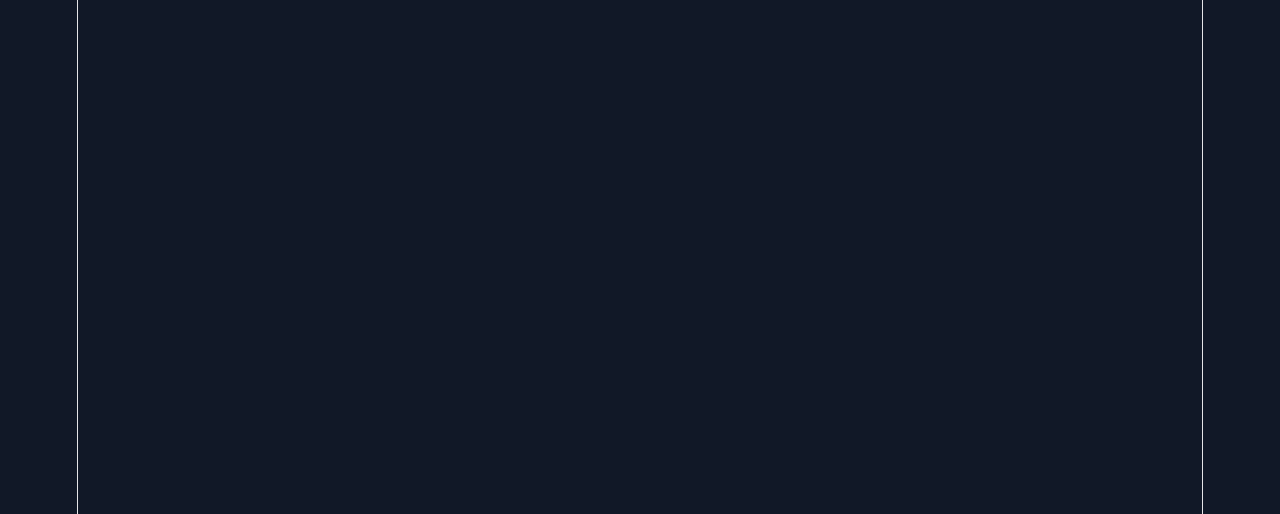
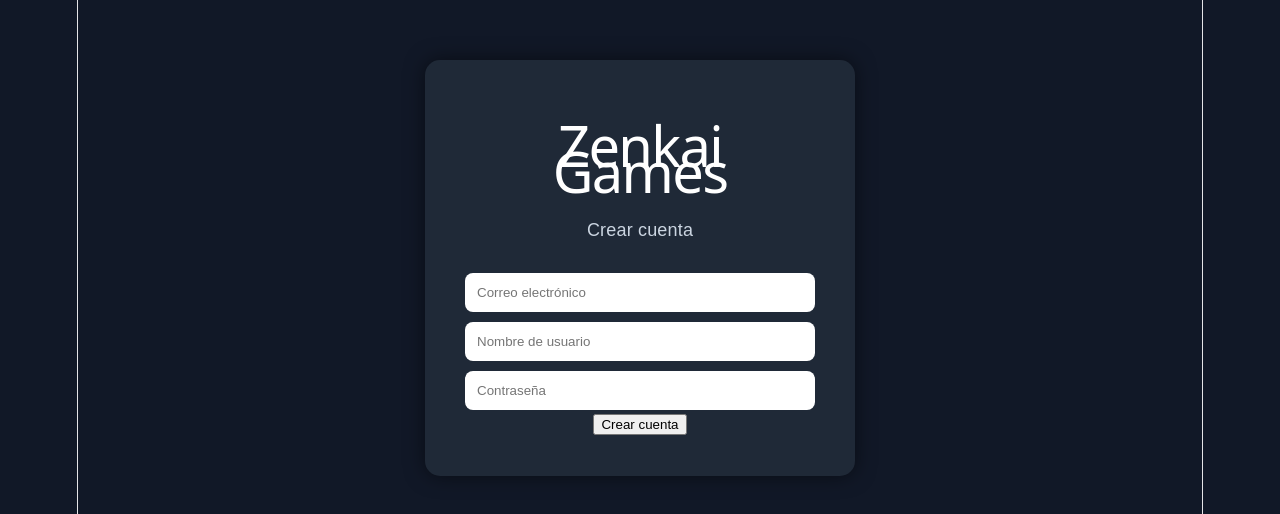
Before and after one commit to Maticraft2003/Zenkai-Games-2.0, a React app in the folder frontend/: page /register in a window 1280 px wide. Before the commit this address had no page. Shown: the part 132-646 px from the top of the page. Built offline with nearby package versions, Linux system fonts and the light colour scheme; the HTML template or start-up script is replaced by a standard one.

Commit message:
Avance login y registro

```diff
--- a/frontend/src/App.jsx
+++ b/frontend/src/App.jsx
@@ -1,3 +1,4 @@
+import Register from "./pages/Register";
 import "./App.css";
 import { Routes, Route, Navigate } from "react-router-dom";
 
@@ -11,8 +12,13 @@ function App() {
 
   return (
     <Routes>
+      {/* Si NO hay usuario -> Register */}
+    <Route
+      path="/register"
+      element={<Register />}
+     />
 
-      {/* Si NO hay usuario -> Login */}
+      {/* Si hay usuario -> Login */}
       <Route
         path="/"
         element={usuario ? <Navigate to="/home" /> : <Login />}
--- a/frontend/src/pages/Login.jsx
+++ b/frontend/src/pages/Login.jsx
@@ -54,6 +54,16 @@ function Login() {
         <div className="login-box">
             <h1>Zenkai Games</h1>
             <p>Inicia sesión</p>
+            <p>¿No tenés una cuenta?</p>
+
+              <button
+                  className="register-link"
+                  onClick={() => navigate("/register")}
+                >
+
+                   Registrarme
+
+              </button>
             <input
                 type="email"
                 placeholder="Correo electrónico"
--- /dev/null
+++ b/frontend/src/pages/Register.jsx
@@ -0,0 +1,55 @@
+import { useState } from "react";
+import "./Login.css";
+
+function Register() {
+
+    const [email, setEmail] = useState("");
+    const [username, setUsername] = useState("");
+    const [password, setPassword] = useState("");
+
+    return (
+
+        <div className="login-container">
+
+            <div className="login-box">
+
+                <h1>Zenkai Games</h1>
+
+                <p>Crear cuenta</p>
+
+                <input
+                    type="email"
+                    placeholder="Correo electrónico"
+                    value={email}
+                    onChange={(e) => setEmail(e.target.value)}
+                />
+
+                <input
+                    type="text"
+                    placeholder="Nombre de usuario"
+                    value={username}
+                    onChange={(e) => setUsername(e.target.value)}
+                />
+
+                <input
+                    type="password"
+                    placeholder="Contraseña"
+                    value={password}
+                    onChange={(e) => setPassword(e.target.value)}
+                />
+
+                <button>
+
+                    Crear cuenta
+
+                </button>
+
+            </div>
+
+        </div>
+
+    );
+
+}
+
+export default Register;
```
Also changed, not shown: 2 other files (tests, documents, lock files or other folders).
